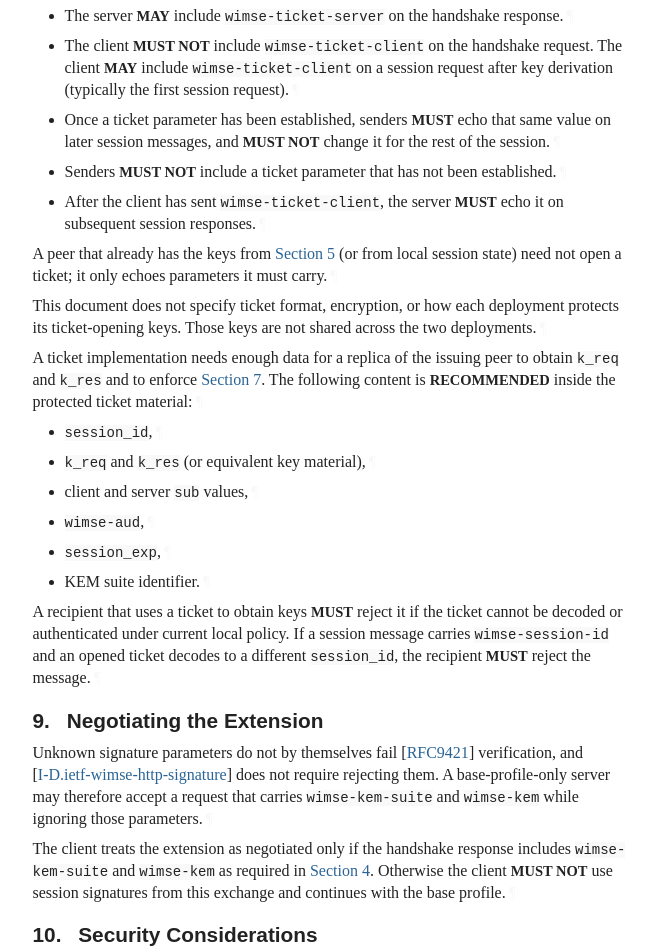
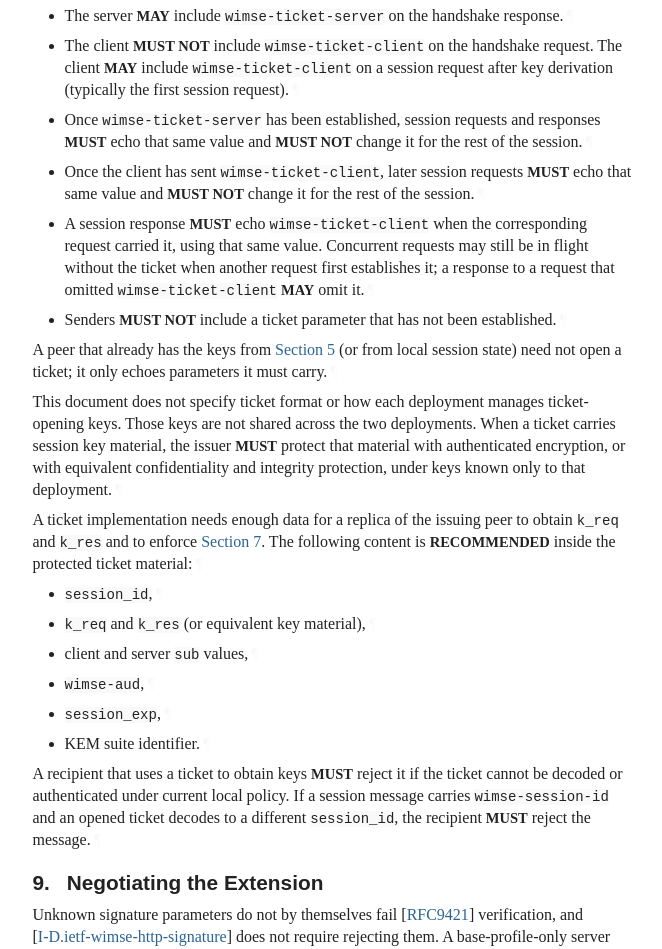
Before and after one commit to jsalowey/draft-sheffer-wimse-fast-httpsig, a plain HTML site: page draft-sheffer-wimse-fast-httpsig.html in a window 1280 px wide. Shown: the part 4534-5483 px from the top of the page, without its empty margins (92-754 px from the left). Drawn offline with Linux system fonts and the light colour scheme; a web font is replaced by a local one.

Commit message:
Script updating gh-pages from 5c175ea. [ci skip]

```diff
--- a/draft-sheffer-wimse-fast-httpsig.html
+++ b/draft-sheffer-wimse-fast-httpsig.html
@@ -1517,22 +1517,32 @@ The client <span class="bcp14">MAY</span> include <code>wimse-ticket-client</cod
 (typically the first session request).<a href="#section-8-5.2.1" class="pilcrow">¶</a></p>
 </li>
         <li class="normal" id="section-8-5.3">
-          <p id="section-8-5.3.1">Once a ticket parameter has been established, senders <span class="bcp14">MUST</span> echo that same value on
-later session messages, and <span class="bcp14">MUST NOT</span> change it for the rest of the session.<a href="#section-8-5.3.1" class="pilcrow">¶</a></p>
+          <p id="section-8-5.3.1">Once <code>wimse-ticket-server</code> has been established, session requests and responses <span class="bcp14">MUST</span>
+echo that same value and <span class="bcp14">MUST NOT</span> change it for the rest of the session.<a href="#section-8-5.3.1" class="pilcrow">¶</a></p>
 </li>
         <li class="normal" id="section-8-5.4">
-          <p id="section-8-5.4.1">Senders <span class="bcp14">MUST NOT</span> include a ticket parameter that has not been established.<a href="#section-8-5.4.1" class="pilcrow">¶</a></p>
+          <p id="section-8-5.4.1">Once the client has sent <code>wimse-ticket-client</code>, later session requests <span class="bcp14">MUST</span> echo that
+same value and <span class="bcp14">MUST NOT</span> change it for the rest of the session.<a href="#section-8-5.4.1" class="pilcrow">¶</a></p>
 </li>
         <li class="normal" id="section-8-5.5">
-          <p id="section-8-5.5.1">After the client has sent <code>wimse-ticket-client</code>, the server <span class="bcp14">MUST</span> echo it on subsequent
-session responses.<a href="#section-8-5.5.1" class="pilcrow">¶</a></p>
+          <p id="section-8-5.5.1">A session response <span class="bcp14">MUST</span> echo <code>wimse-ticket-client</code> when the corresponding request
+carried it, using that same value.
+Concurrent requests may still be in flight without the ticket when another request
+first establishes it; a response to a request that omitted <code>wimse-ticket-client</code> <span class="bcp14">MAY</span>
+omit it.<a href="#section-8-5.5.1" class="pilcrow">¶</a></p>
+</li>
+        <li class="normal" id="section-8-5.6">
+          <p id="section-8-5.6.1">Senders <span class="bcp14">MUST NOT</span> include a ticket parameter that has not been established.<a href="#section-8-5.6.1" class="pilcrow">¶</a></p>
 </li>
       </ul>
 <p id="section-8-6">A peer that already has the keys from <a href="#key-derivation" class="auto internal xref">Section 5</a> (or from local session state)
 need not open a ticket; it only echoes parameters it must carry.<a href="#section-8-6" class="pilcrow">¶</a></p>
-<p id="section-8-7">This document does not specify ticket format, encryption, or how each deployment
-protects its ticket-opening keys.
-Those keys are not shared across the two deployments.<a href="#section-8-7" class="pilcrow">¶</a></p>
+<p id="section-8-7">This document does not specify ticket format or how each deployment manages
+ticket-opening keys.
+Those keys are not shared across the two deployments.
+When a ticket carries session key material, the issuer <span class="bcp14">MUST</span> protect that material with
+authenticated encryption, or with equivalent confidentiality and integrity protection,
+under keys known only to that deployment.<a href="#section-8-7" class="pilcrow">¶</a></p>
 <p id="section-8-8">A ticket implementation needs enough data for a replica of the issuing peer to obtain
 <code>k_req</code> and <code>k_res</code> and to enforce <a href="#lifetime" class="auto internal xref">Section 7</a>.
 The following content is <span class="bcp14">RECOMMENDED</span> inside the protected ticket material:<a href="#section-8-8" class="pilcrow">¶</a></p>
@@ -1617,6 +1627,8 @@ Possession of <code>session_id</code> alone does not allow forging session MACs.
 leave cross-replica replay possible.<a href="#section-10-8" class="pilcrow">¶</a></p>
 <p id="section-10-9">TLS-terminating intermediaries see <code>wimse-session-id</code>, ticket parameters (when present),
 and MAC values in cleartext.
+With the ticket protection required in <a href="#ticket" class="auto internal xref">Section 8</a>, they see ciphertext rather than
+<code>k_req</code> and <code>k_res</code>.
 They cannot alter covered components without failing verification.
 They can attempt capture-and-replay within <code>expires</code>.<a href="#section-10-9" class="pilcrow">¶</a></p>
 </section>
```
Also changed, not shown: draft-sheffer-wimse-fast-httpsig.txt.
